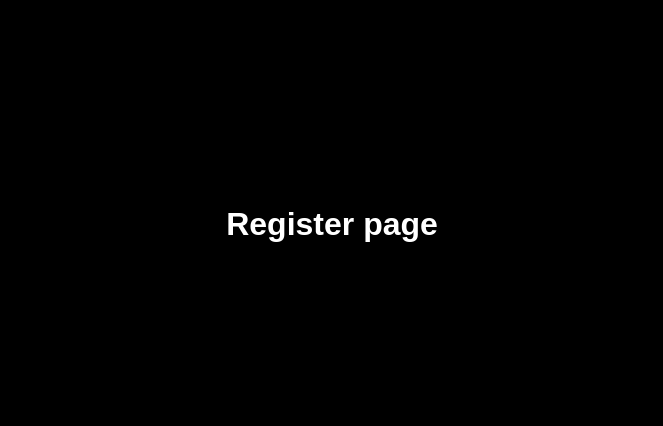
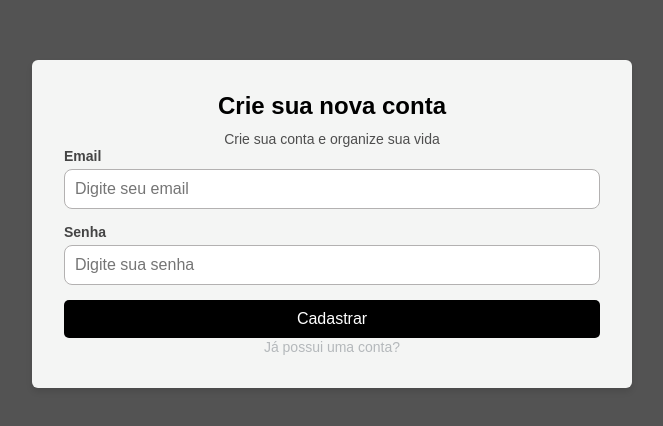
Before and after one commit to DevPedro77/firebase_react, a React (Create React App) app: page /register in a window 1280 px wide. Shown: the part 176-602 px from the top of the page, without its empty margins (308-971 px from the left). Built offline with nearby package versions, Linux system fonts and the light colour scheme.

Commit message:
fazendo roteamento para page admin

```diff
--- a/package.json
+++ b/package.json
@@ -12,6 +12,7 @@
     "react-dom": "^19.0.0",
     "react-router-dom": "^7.4.0",
     "react-scripts": "5.0.1",
+    "react-toastify": "^11.0.5",
     "web-vitals": "^2.1.4"
   },
   "scripts": {
--- a/src/App.js
+++ b/src/App.js
@@ -1,9 +1,15 @@
 import React from "react";
 import AppRoutes from "./routes/app.routes";
+import { ToastContainer} from 'react-toastify';
+import 'react-toastify/dist/ReactToastify.css';
 
 function App(){
   return(
+    <>
     <AppRoutes/>
+    <ToastContainer autoClose={3000}/>
+
+    </>
   )
 }
 
--- a/src/index.css
+++ b/src/index.css
@@ -5,7 +5,7 @@
 }
 
 body {
-  background-color: #000000;
+  background-color: #535353;
   font-family: sans-serif;
   color: #fff;
   width: 100%;
--- /dev/null
+++ b/src/pages/Admin/index.js
@@ -0,0 +1,8 @@
+import React from "react";
+import './admin.css'
+
+export default function Admin(){
+  return(
+    <h1>Pagina admin</h1>
+  )
+}
--- a/src/pages/Home/index.js
+++ b/src/pages/Home/index.js
@@ -1,17 +1,32 @@
 import React, {useState, useEffect} from "react";
-import { Link } from "react-router-dom";
+import { Link, useNavigate } from "react-router-dom";
 import './home.css';
+
+import {auth} from '../../firebaseConnection';
+import {signInWithEmailAndPassword} from 'firebase/auth'
+import { toast } from "react-toastify";
 
 function Home(){
 
   const [email, setEmail] =useState('')
   const [password, setPassword] =useState('')
 
-  function handleLogin(e){
+  const navigate = useNavigate();
+
+async  function handleLogin(e){
     e.preventDefault()
 
     if(email !== '' && password !==''){
-      alert('Cadastrou cria')
+      await signInWithEmailAndPassword(auth, email, password)
+      .then(() =>{
+        navigate('/admin', {replace: true})
+        toast.success('Logado com sucesso')
+      })
+      .catch((error) =>{
+        //lidar com error
+        toast.error('Algo deu errado!')
+      })
+
     }else{
       alert('Preenche tudo ai zé cu')
     }
--- a/src/pages/Register/index.js
+++ b/src/pages/Register/index.js
@@ -1,9 +1,61 @@
-import React from "react";
-
+import React, {useState, useEffect} from "react";
+import { Link, useNavigate} from "react-router-dom";
+import {auth} from '../../firebaseConnection';
+import {createUserWithEmailAndPassword} from 'firebase/auth';
+import { toast } from "react-toastify";
 
 function Register(){
+
+  const [email, setEmail] =useState('')
+  const [password, setPassword] =useState('')
+
+  const navigate = useNavigate();
+
+  async function handleRegister(e){
+    e.preventDefault()
+
+    if(email !== '' && password !==''){
+      await createUserWithEmailAndPassword(auth, email, password)
+      .then(() =>{
+        navigate('/admin', {replace:true})
+        toast.success('Conta criada com sucesso!')
+      })
+      .catch((error) =>{
+        toast.error('Algo deu errado!')
+      })
+
+    }else{
+      alert('Preenche tudo ai zé cu')
+    }
+  }
   return(
-    <h1>Register page</h1>
+    <div className="container">
+      <h1 className="title">Crie sua nova conta</h1>
+      <span className="subtitle">Crie sua conta e organize sua vida</span>
+
+      <form className="auth-container" onSubmit={handleRegister}>
+        <label className="label">Email</label>
+        <input
+          type="text"
+          placeholder="Digite seu email"
+          value={email}
+          onChange={ (e) => setEmail(e.target.value)}
+          />
+
+        <label className="label">Senha</label>
+        <input
+          type="password"
+          placeholder="Digite sua senha"
+          value={password}
+          onChange={(e) =>setPassword(e.target.value)}
+          />
+
+        <button type="submit">Cadastrar</button>
+      </form>
+      <Link to='/' className="navgation">
+        Já possui uma conta?
+      </Link>
+    </div>
   )
 }
 
--- a/src/routes/app.routes.js
+++ b/src/routes/app.routes.js
@@ -1,6 +1,7 @@
 import { BrowserRouter as Router, Routes, Route, Link } from 'react-router-dom';
 import Home from '../pages/Home';
 import Register from '../pages/Register';
+import Admin from '../pages/Admin';
 
 
 function AppRoutes() {
@@ -9,6 +10,7 @@ function AppRoutes() {
       <Routes>
         <Route path='/' element={<Home/>}/>
         <Route path='/register' element={<Register/>}/>
+        <Route path='/admin' element={<Admin/>}/>
       </Routes>
     </Router>
   )
```
Also changed, not shown: src/pages/Admin/admin.css (added), 1 other file (tests, documents, lock files or other folders).
